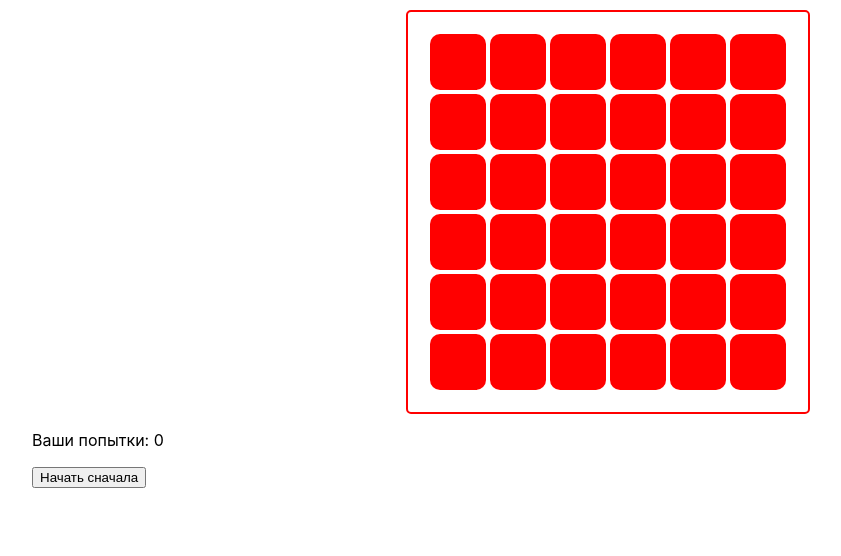
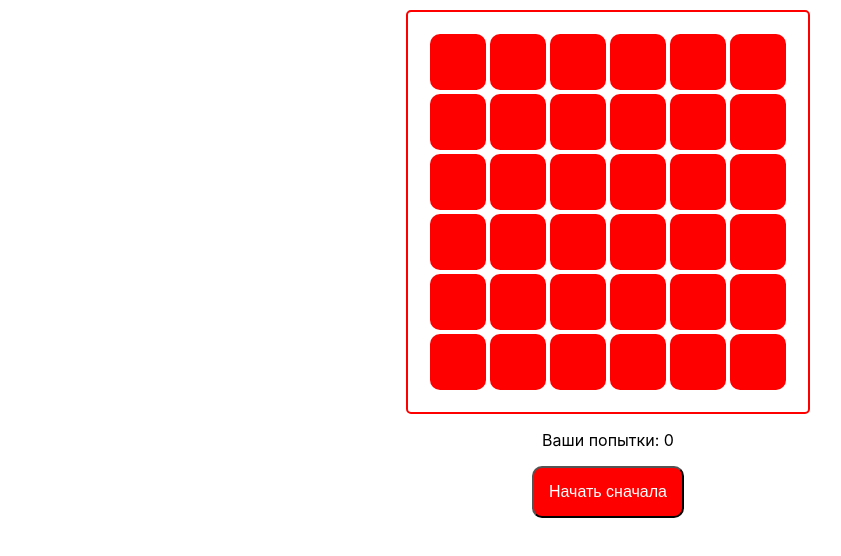
Before and after one commit to FlimFlix/homework_56, a React (Create React App) app: page / in a window 1280 px wide. Shown: the top 556 px of the page, without its empty margins (32-873 px from the left). Built offline with nearby package versions, Linux system fonts and the light colour scheme.

Commit message:
Добавил проверку для счетчика и вывод сообщения если найден элемент.

```diff
--- a/src/App.css
+++ b/src/App.css
@@ -1,16 +1,19 @@
 .container {
     max-width: 90%;
     margin: 0 auto;
+    text-align: center;
 }
 
-.button {
-    width: 100px;
-    box-shadow: None;
-    background: sandybrown;
-    color: bisque;
-    text-transform: uppercase;
+.button button {
+    padding: 15px;
+    background: red;
+    text-shadow: none;
+    color: white;
+    font-size: medium;
+    border-radius: 10px;
+
+
 }
-
 .field {
     padding: 20px;
     width: 360px;
--- a/src/App.js
+++ b/src/App.js
@@ -36,6 +36,8 @@ class App extends Component {
 
     openCell = (id) => {
         let cell = {...this.state.cells[id]};
+
+        if (cell.closed) {
             cell.closed = false;
 
             let cells = [...this.state.cells];
@@ -45,10 +47,10 @@ class App extends Component {
             state.cells = cells;
             state.counter += 1;
 
-        if (state.cells[id].hasItem === true)
+            if (state.cells[id].hasItem === true) {
                 state.endgame = true;
-
-        this.setState(state);
+            }
+        this.setState(state);}
     };
 
 
@@ -65,7 +67,7 @@ class App extends Component {
                         />
                     )}
                 </Field>
-                <p>Ваши попытки: {this.state.counter}</p>
+                <p>{(this.state.endgame) ?  <span>Вы нашли элемент!</span> : <span>Ваши попытки: {this.state.counter}</span>}</p>
                 <Button/>
             </div>
         );
--- a/src/components/button/button.js
+++ b/src/components/button/button.js
@@ -3,7 +3,7 @@ import React from 'react';
 
 function Button() {
 
-    return <div className="Button">
+    return <div className="button">
         <button>
             Начать сначала
         </button>
```
Lines whose indentation alone changed are shown as unchanged.
